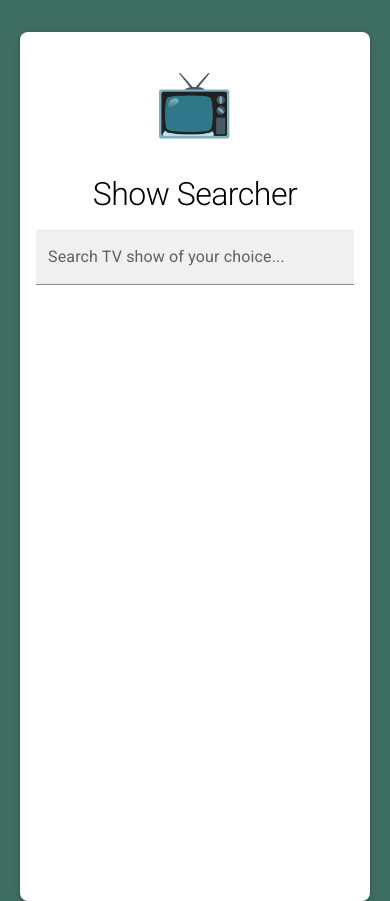
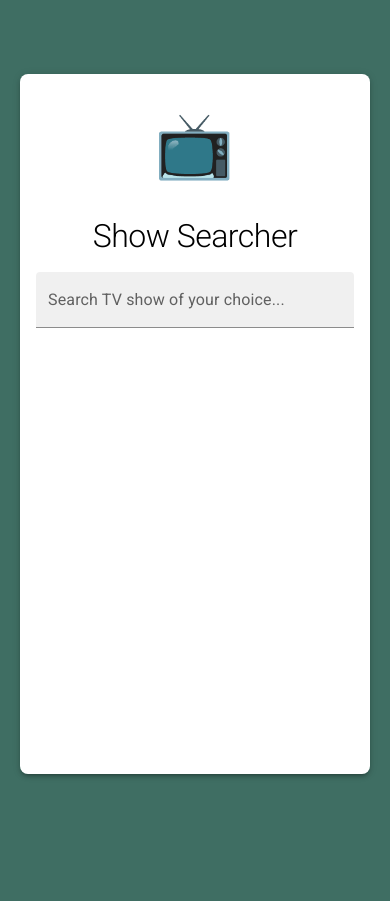
Before and after one commit to frontendrasmus/show-searcher, a React (Vite) app: page / in a window 390 px wide. After the commit the page ends 844 px from the top, so only its background shows below. Built offline with nearby package versions, Linux system fonts and the light colour scheme; a web font is replaced by a local one.

Commit message:
AFTER-COMPLETE: some mobile responsive tweaks for mobile height

```diff
--- a/src/layouts/BaseLayout.tsx
+++ b/src/layouts/BaseLayout.tsx
@@ -8,8 +8,15 @@ function BaseLayout() {
       <Box
         sx={{
           width: '100vw',
-          height: 'calc(100vh)',
+          overflow: 'hidden',
+          height: {
+            xs: '90vh',
+            md: '100vh',
+          },
           paddingTop: '2em',
+          paddingBottom: {
+            xs: '2em',
+          },
           display: 'flex',
           justifyContent: 'flex-start',
           alignItems: 'flex-start',
@@ -23,7 +30,17 @@ function BaseLayout() {
               xs: 'calc(100vw - 40px)',
               md: '600px',
             },
-            minHeight: 'calc(100vh - 4em)',
+            minHeight: {
+              xs: 'calc(100vh - 12em)',
+              md: 'calc(100vh - 4em)',
+            },
+            maxHeight: {
+              xs: '700px',
+              md: 'calc(100vh - 4em)',
+            },
+            overflow: {
+              xs: 'scroll',
+            },
             width: '100%',
             p: 2,
             boxShadow: 3,
--- a/src/main.css
+++ b/src/main.css
@@ -32,7 +32,7 @@ body {
   display: flex;
   place-items: center;
   justify-content: center;
-  background: #3f6e63;
+  background: #3f6e63!important;
   min-width: 320px;
   min-height: 100vh;
 }
```
